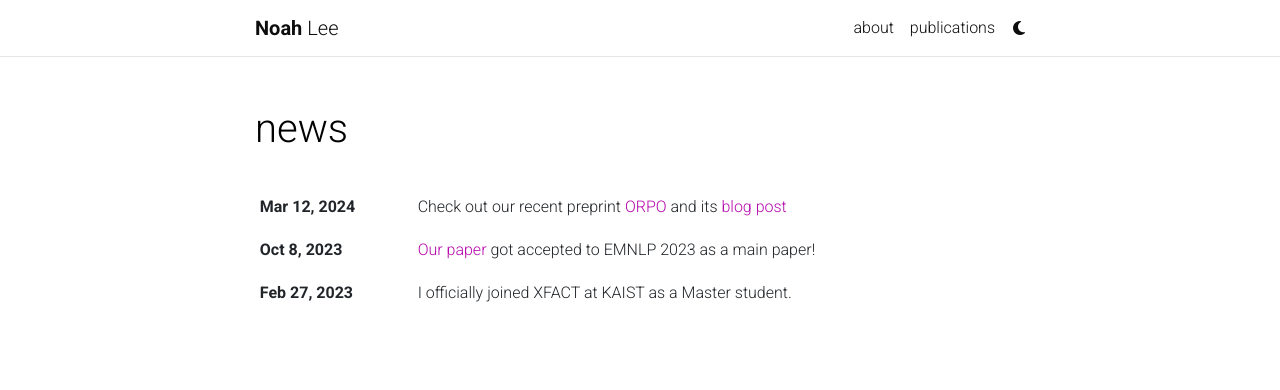
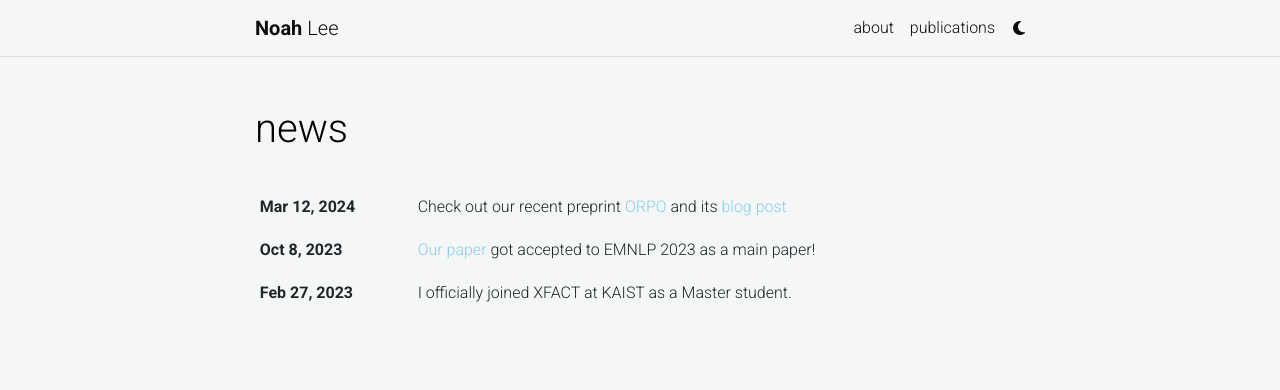
Before and after one commit to nlee-208/nlee-208.github.io, a Jekyll site: the page built from news.html, in a window 1280 px wide. Shown: the top 390 px of the page. Built offline with Jekyll 4.4.1, drawn with Linux system fonts in a browser that asks for light colours; full-size pictures stand in for the smaller copies a plugin makes; comment, search, counter and statistics services are not loaded; a style sheet for code colours, icons or effects is not loaded.

Commit message:
update: orpo picture and color

```diff
--- a/_bibliography/papers.bib
+++ b/_bibliography/papers.bib
@@ -9,6 +9,7 @@
   author={Hong, Jiwoo and Lee, Noah and Thorne, James},
   journal={Preprint},
   arxiv ={arXiv:2403.07691},
+  preview={orpo.png},
   year={2024},
   selected={true}
 }
--- a/_sass/_themes.scss
+++ b/_sass/_themes.scss
@@ -3,12 +3,12 @@
  ******************************************************************************/
 
 :root {
-  --global-bg-color: #{$white-color};
+  --global-bg-color: #F5F7F7 ;
   --global-code-bg-color: #{$code-bg-color-light};
   --global-text-color: #{$black-color};
   --global-text-color-light: #{$grey-color};
-  --global-theme-color: #{$purple-color};
-  --global-hover-color: #{$purple-color};
+  --global-theme-color: #87CEEB;
+  --global-hover-color: #87CEEB;
   --global-hover-text-color: #{$white-color};
   --global-footer-bg-color: #{$grey-color-dark};
   --global-footer-text-color: #{$grey-color-light};
@@ -52,8 +52,8 @@
   --global-code-bg-color: #{$code-bg-color-dark};
   --global-text-color: #{$grey-color-light};
   --global-text-color-light: #{$grey-color-light};
-  --global-theme-color: #{$cyan-color};
-  --global-hover-color: #{$cyan-color};
+  --global-theme-color: #FBE7C6;
+  --global-hover-color:#FBE7C6;
   --global-hover-text-color: #{$white-color};
   --global-footer-bg-color: #{$grey-color-light};
   --global-footer-text-color: #{$grey-color-dark};
```
Also changed, not shown: assets/img/publication_preview/orpo.png (added).
